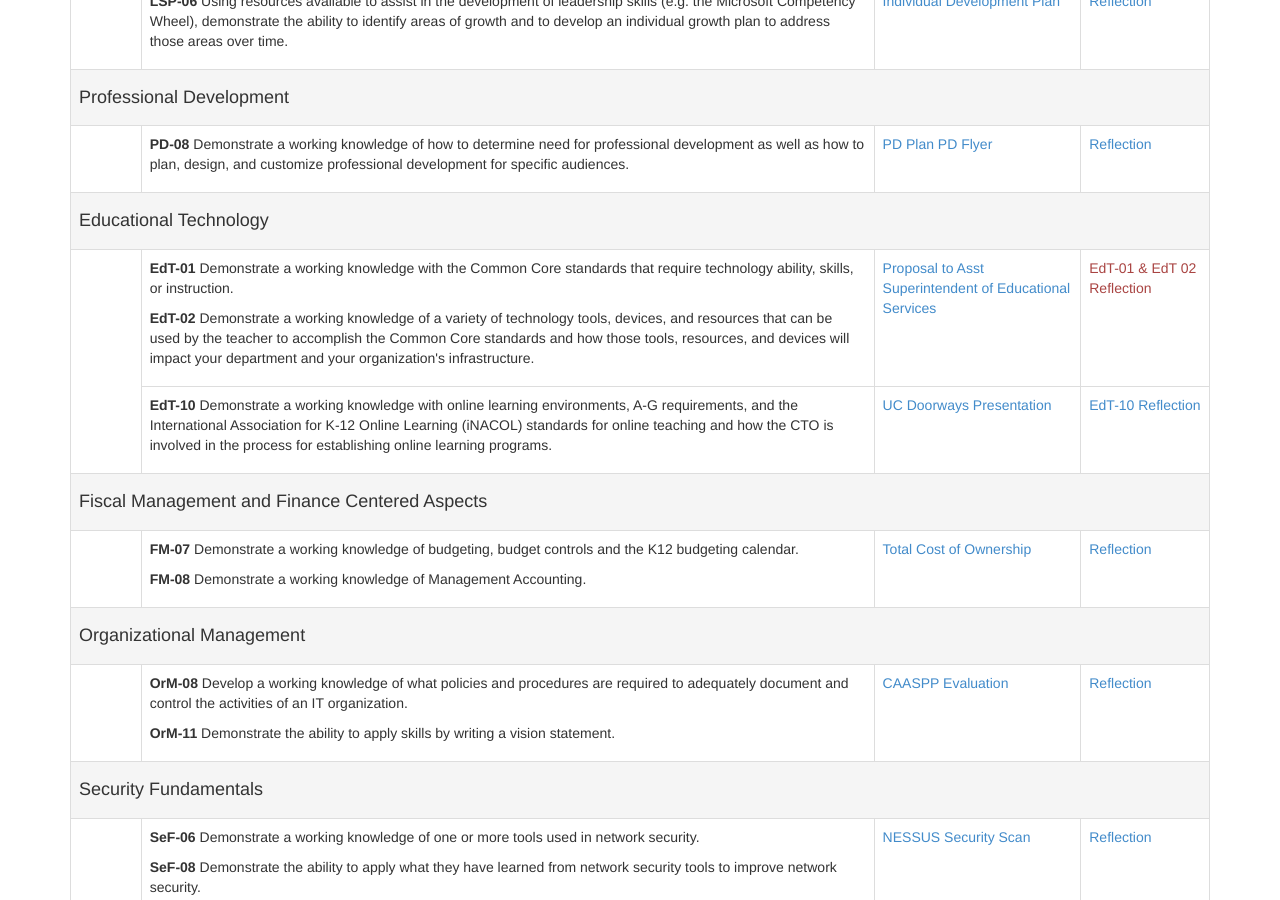
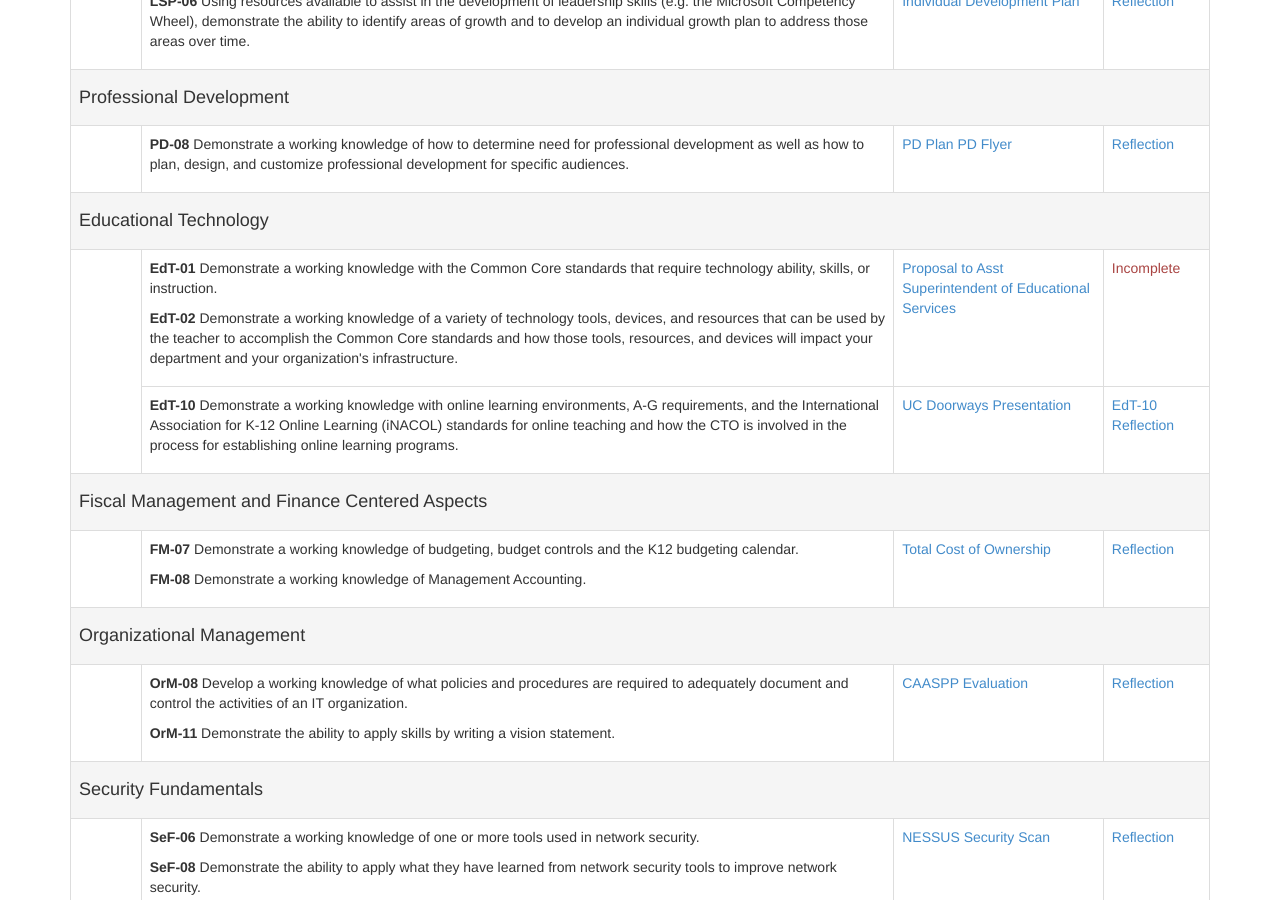
Before and after one commit to shanepinnell/shanepinnell.github.io, a Jekyll site: the page built from cto_mentor/index.html, in a window 1280 px wide and 900 px high, scrolled down 396 px. Built offline with Jekyll 4.4.1, drawn with Linux system fonts in a browser that asks for light colours; nearby versions of some CDN libraries; library files that are not in the unit come from our copies.

Commit message:
updated portfolio

```diff
--- a/cto_mentor/index.html
+++ b/cto_mentor/index.html
@@ -76,7 +76,7 @@ title: Shane Pinnell CTO Portfolio
 						<p><a href="https://docs.google.com/document/d/1_wuOefh2NxkWUNsN6s4xy8ITc8V8XFoXQhxx5b4rsW0/edit?usp=sharing" target="_blank">Proposal to Asst Superintendent of Educational Services</a></p>
 					</td>
 					<td>
-						<p class="text-danger">EdT-01 & EdT 02 Reflection</p>
+						<p class="text-danger">Incomplete</p>
 					</td>
 				</tr>
 				<tr>
```
